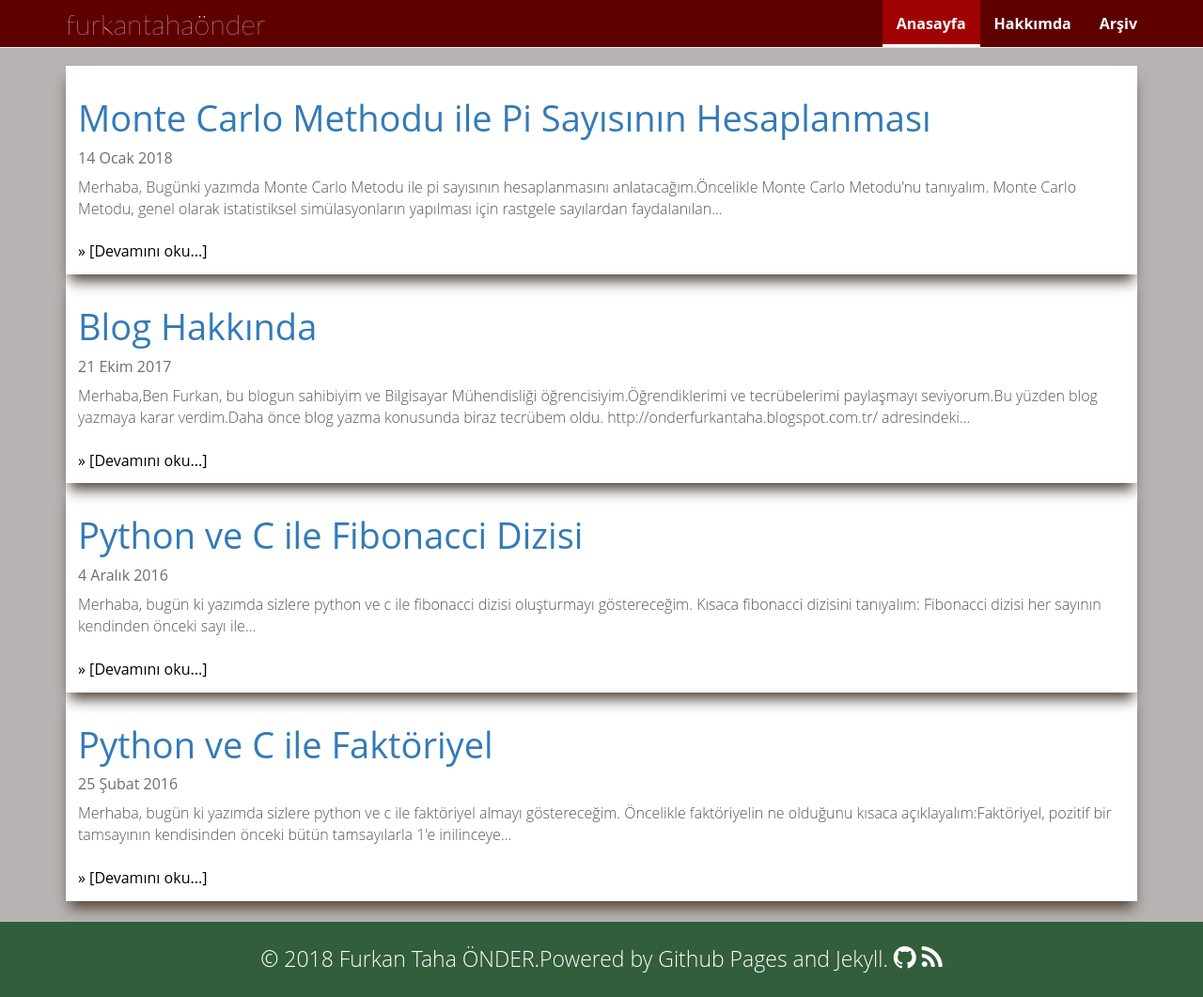
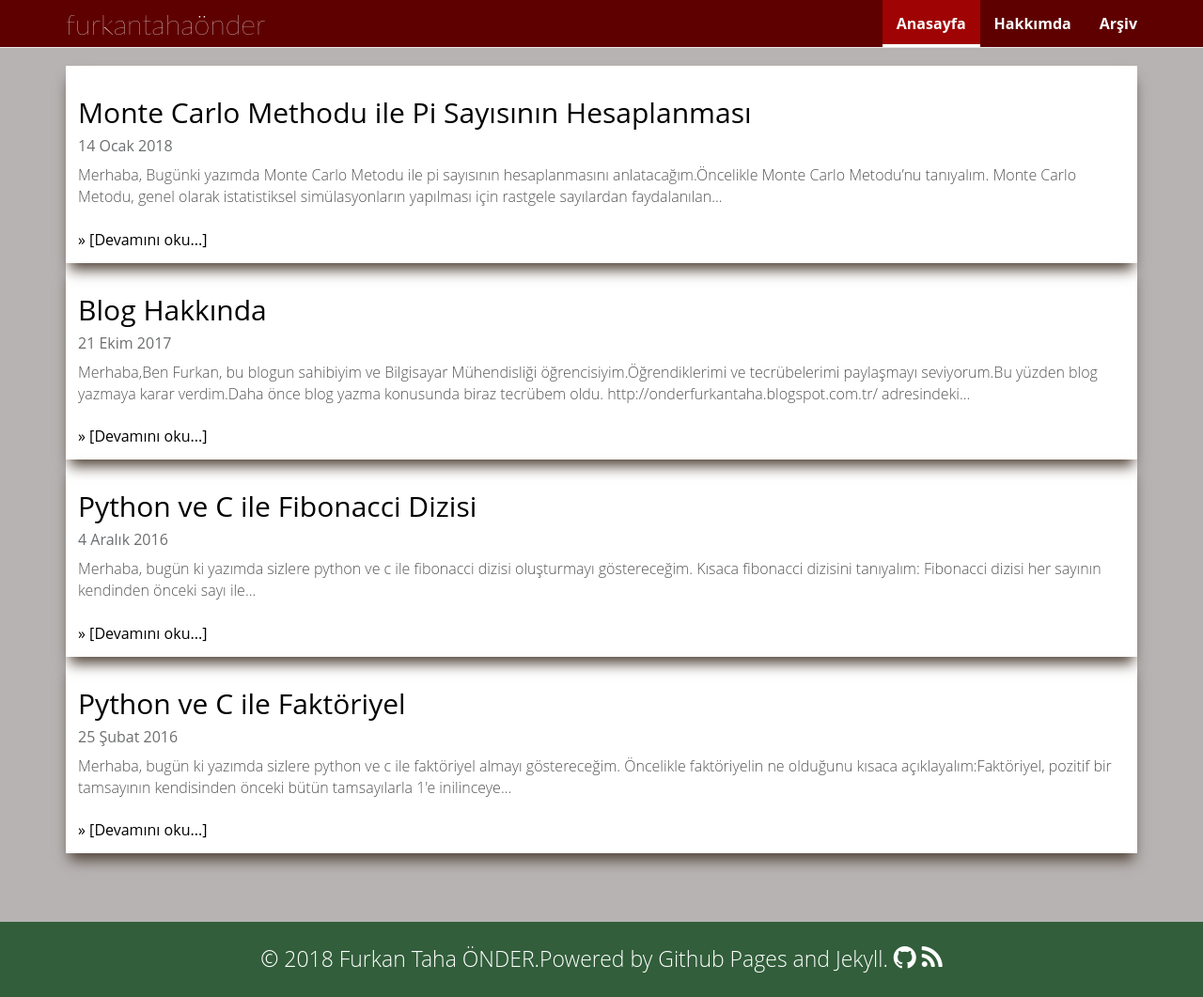
Before and after one commit to furkanonder/furkanonder.github.io, a Jekyll site: the page built from index.html, in a window 1280 px wide and 1061 px high. Shown: the whole window at 94% size. Built offline with Jekyll 4.4.1, drawn with Linux system fonts in a browser that asks for light colours; the list of posts is cut into pages by our own code.

Commit message:
update custom.css
w3 hataları düzeltildi

```diff
--- a/assets/css/custom.css
+++ b/assets/css/custom.css
@@ -10,7 +10,7 @@ body {
   padding-top: 70px;
   margin-bottom: 80px;
 }
-body h1,h2{
+.black-text {
   color: black;
 }
 
@@ -69,7 +69,7 @@ body h1,h2{
   background-color: #ffffff;
   margin-bottom: 22px;
 }
-.posts-list h2{
+.posts-list .post-title {
   font-family: 'Open Sans',"Helvetica Neue", Helvetica, Arial, sans-serif;
   font-size:38px;
   line-height: 1.2em;
@@ -94,7 +94,7 @@ body h1,h2{
 }
 
 /*About page*/
-#about-page {
+.pTop30 {
   padding-top: 30px;
 }
 
@@ -114,11 +114,11 @@ body h1,h2{
 	border-color: #d6e5f9;
 }
 
-.panel-body{
+.panel-body {
   font-size: 22px;
 }
 
-.panel-heading h3{
+.panel-heading .panel-title {
   font-size: 35px;
   color: black;
 }
```
